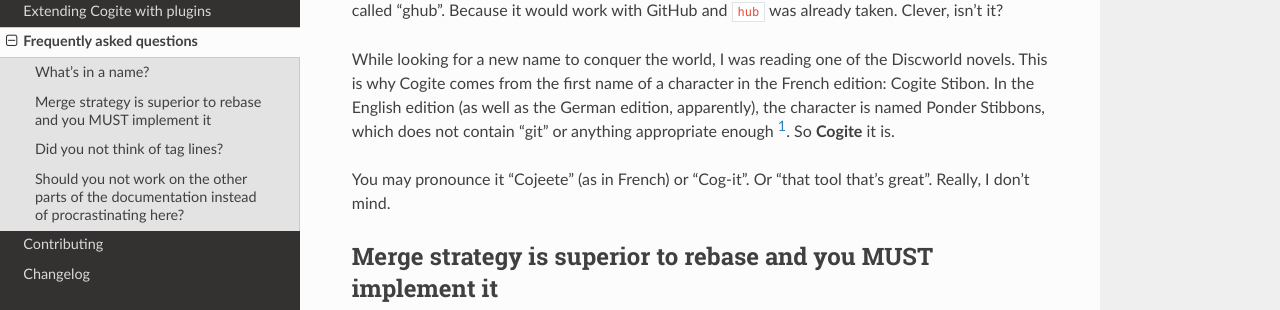
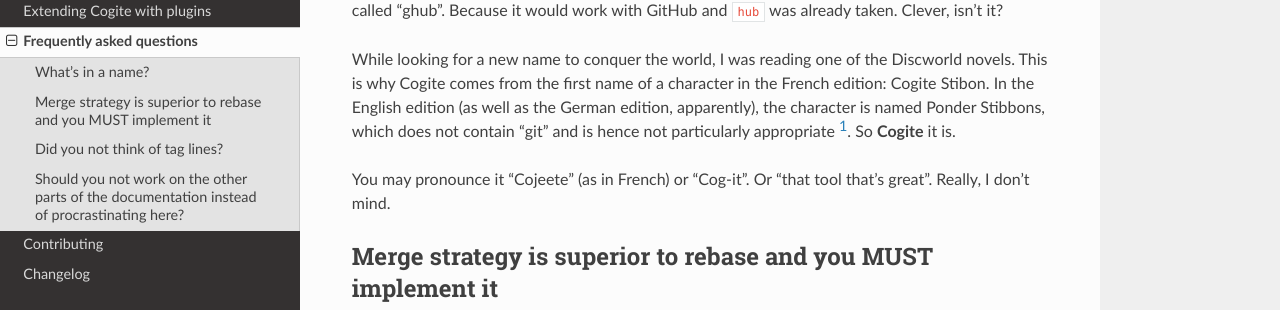
Before and after one commit to Polyconseil/cogite, a Sphinx documentation site: the page built from docs/faq.rst, in a window 1280 px wide and 900 px high. Shown: the part 289-599 px from the top of the window. Built offline with Sphinx 7.4.7 and the Read the Docs theme 2.0.0, drawn with Linux system fonts in a browser that asks for light colours.

Commit message:
docs: Minor wording changes

```diff
--- a/docs/faq.rst
+++ b/docs/faq.rst
@@ -15,8 +15,8 @@ While looking for a new name to conquer the world, I was reading one
 of the Discworld novels. This is why Cogite comes from the first name
 of a character in the French edition: Cogite Stibon. In the English
 edition (as well as the German edition, apparently), the character is
-named Ponder Stibbons, which does not contain "git" or anything
-appropriate enough [#]_. So **Cogite** it is.
+named Ponder Stibbons, which does not contain "git" and is hence not
+particularly appropriate [#]_. So **Cogite** it is.
 
 You may pronounce it "Cojeete" (as in French) or "Cog-it". Or "that
 tool that's great". Really, I don't mind.
--- a/docs/getting_started.rst
+++ b/docs/getting_started.rst
@@ -56,7 +56,7 @@ Here we describe how to use **Cogite** in a feature branch workflow
 
    Here is an example output::
 
-       cogite pr add
+       $ cogite pr add
        ✔ Pushed local branch to upstream.
        Confirm title and body:
        | Update README
```
Also changed, not shown: other parts of docs/getting_started.rst (+2 -0 lines).
